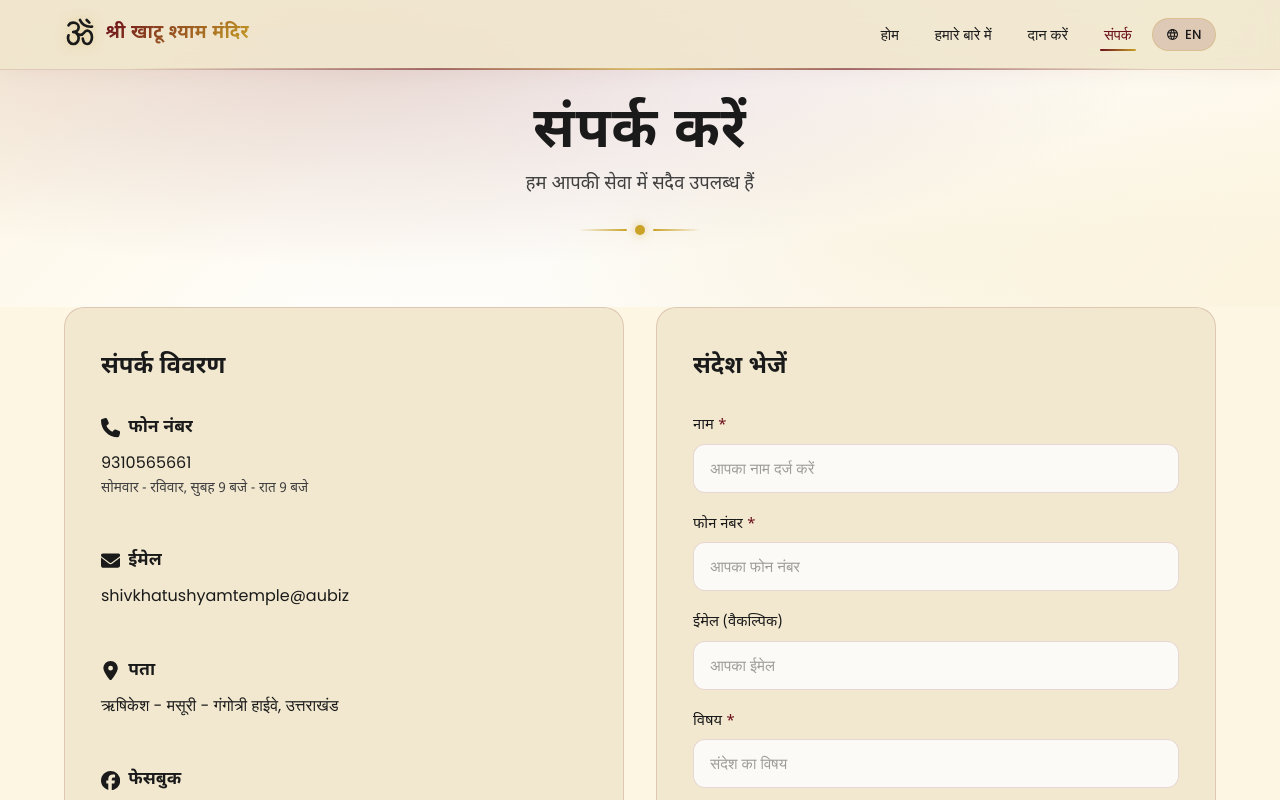
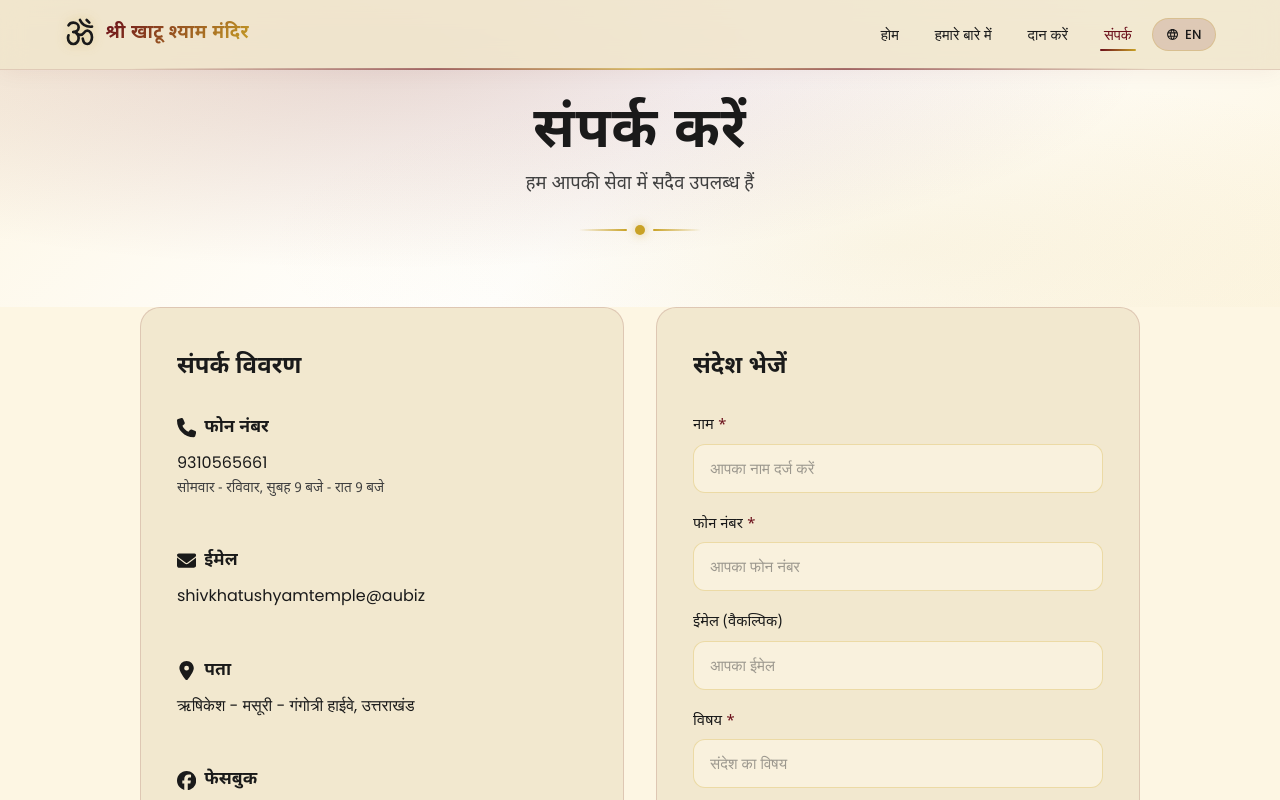
Before and after one commit to kannu25003-beep/donation2.0, a React (Vite) app: page /contact in a window 1280 px wide. Both pictures are taken after a click on the button "हिन्दी चुनें (Select Hindi)". Shown: the top 800 px of the page. Built offline with nearby package versions, Linux system fonts and the light colour scheme.

Commit message:
Center contact form and color inputs to match theme

```diff
--- a/src/pages/Contact.css
+++ b/src/pages/Contact.css
@@ -230,9 +230,11 @@ a.contact-details-value:hover {
 
 .contact-main__grid {
   display: grid;
-  grid-template-columns: 1fr 1fr;
+  grid-template-columns: repeat(auto-fit, minmax(400px, 1fr));
   gap: 32px;
   align-items: start;
+  max-width: 1000px;
+  margin: 0 auto;
 }
 
 /* ── Form & Details Card ── */
@@ -342,13 +344,14 @@ a.contact-details-value:hover {
   font-size: 0.95rem;
   padding: 12px 16px;
   border-radius: var(--radius-md, 12px);
-  border: 1px solid var(--glass-border, rgba(107, 15, 26, 0.15));
-  background: rgba(255, 255, 255, 0.8);
+  border: 1px solid rgba(201, 162, 39, 0.3);
+  background: rgba(253, 246, 227, 0.7);
   color: var(--text-primary, #1A1A1A);
   outline: none;
   transition:
     border-color var(--transition, 0.3s ease),
-    box-shadow var(--transition, 0.3s ease);
+    box-shadow var(--transition, 0.3s ease),
+    background var(--transition, 0.3s ease);
 }
 
 .contact-form__input::placeholder {
@@ -357,8 +360,9 @@ a.contact-details-value:hover {
 }
 
 .contact-form__input:focus {
-  border-color: var(--primary, #6B0F1A);
-  box-shadow: 0 0 0 3px rgba(107, 15, 26, 0.15);
+  border-color: var(--secondary, #C9A227);
+  background: rgba(253, 246, 227, 0.95);
+  box-shadow: 0 0 0 3px rgba(201, 162, 39, 0.2);
 }
 
 .contact-form__textarea {
```
